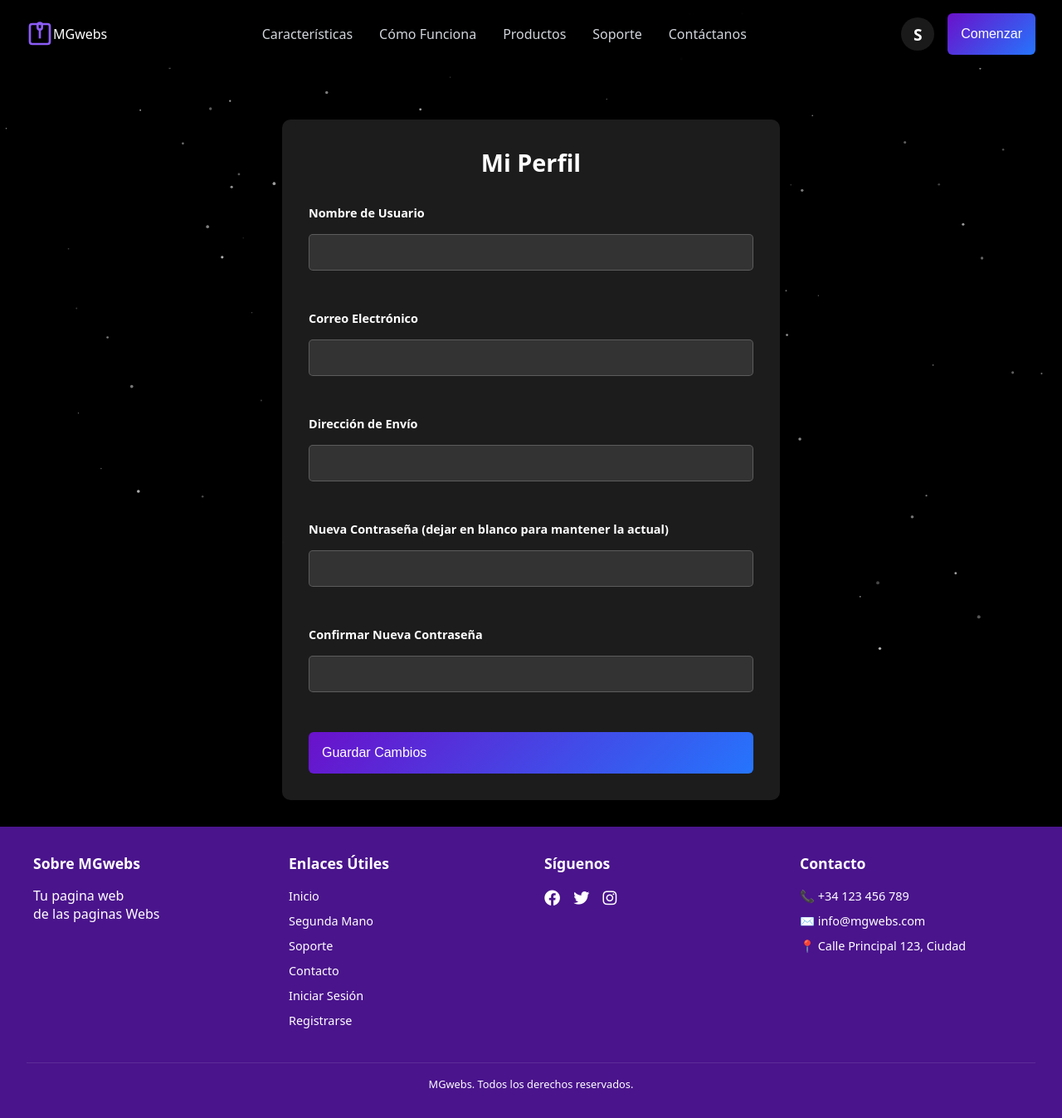
After one commit to Mureeee/MGwebs3, a PHP site: page /perfil.php in a window 1280 px wide. The commit adds this page. Shown: the whole page at 83% size. Run offline with PHP 8.4, Linux system fonts and the light colour scheme; the visitor is signed in with stand-in values (Sample User, id 1); data that the repository does not hold is empty.

Commit message:
perfil hecho

```diff
--- a/index.php
+++ b/index.php
@@ -47,7 +47,9 @@ $primeraLetra = $isLoggedIn ? strtoupper(substr($_SESSION['usuario_nombre'], 0,
                         <?php if (isset($_SESSION['usuario_rol']) && $_SESSION['usuario_rol'] === 'administrador'): ?>
                             <a href="admin_panel.php" class="dropdown-item">Panel Admin</a>
                         <?php endif; ?>
+                        <a href="perfil.php" class="dropdown-item">Perfil</a>
                         <a href="cerrar_sesion.php" class="dropdown-item">Cerrar Sesión</a>
+
                     </div>
                 </div>
 
--- /dev/null
+++ b/perfil.php
@@ -0,0 +1,411 @@
+<?php
+require_once 'config/database.php';
+session_start();
+
+// Verificar si el usuario está logueado
+if (!isset($_SESSION['usuario_id'])) {
+    header('Location: iniciar_sesion.html');
+    exit();
+}
+
+// Variables para el navbar
+$isLoggedIn = isset($_SESSION['usuario_id']);
+$primeraLetra = $isLoggedIn ? strtoupper(substr($_SESSION['usuario_nombre'], 0, 1)) : '';
+
+$mensaje = '';
+$error = '';
+
+// Procesar el formulario cuando se envía
+if ($_SERVER['REQUEST_METHOD'] === 'POST') {
+    $database = new Database();
+    $conn = $database->getConnection();
+
+    $usuario_id = $_SESSION['usuario_id'];
+    $nuevo_nombre = trim($_POST['nombre']);
+    $nuevo_email = trim($_POST['correo']);
+    $nueva_password = trim($_POST['nueva_password']);
+    $confirmar_password = trim($_POST['confirmar_password']);
+
+    // Verificar si el correo ya existe para otro usuario
+    if ($nuevo_email !== $_SESSION['usuario_correo']) {
+        $stmt = $conn->prepare("SELECT id_usuario FROM usuario WHERE correo = ? AND id_usuario != ?");
+        $stmt->execute([$nuevo_email, $usuario_id]);
+        if ($stmt->rowCount() > 0) {
+            $error = "El correo electrónico ya está en uso.";
+        }
+    }
+
+    if (empty($error)) {
+        try {
+            // Iniciar transacción
+            $conn->beginTransaction();
+
+            // Actualizar nombre y correo
+            $sql = "UPDATE usuario SET nombre = ?, correo = ? WHERE id_usuario = ?";
+            $stmt = $conn->prepare($sql);
+            $stmt->execute([$nuevo_nombre, $nuevo_email, $usuario_id]);
+
+            // Si se proporcionó una nueva contraseña
+            if (!empty($nueva_password)) {
+                if ($nueva_password === $confirmar_password) {
+                    $password_hash = password_hash($nueva_password, PASSWORD_DEFAULT);
+                    $sql = "UPDATE usuario SET contraseña = ? WHERE id_usuario = ?";
+                    $stmt = $conn->prepare($sql);
+                    $stmt->execute([$password_hash, $usuario_id]);
+                } else {
+                    throw new Exception("Las contraseñas no coinciden");
+                }
+            }
+
+            $conn->commit();
+
+            // Actualizar datos de sesión
+            $_SESSION['usuario_nombre'] = $nuevo_nombre;
+            $_SESSION['usuario_correo'] = $nuevo_email;
+
+            $mensaje = "Perfil actualizado correctamente";
+        } catch (Exception $e) {
+            $conn->rollBack();
+            $error = "Error al actualizar el perfil: " . $e->getMessage();
+        }
+    }
+}
+
+// Obtener datos actuales del usuario
+$database = new Database();
+$conn = $database->getConnection();
+$stmt = $conn->prepare("SELECT nombre, correo, direccion_envio FROM usuario WHERE id_usuario = ?");
+$stmt->execute([$_SESSION['usuario_id']]);
+$usuario = $stmt->fetch(PDO::FETCH_ASSOC);
+?>
+
+<!DOCTYPE html>
+<html lang="es">
+<head>
+    <meta charset="UTF-8">
+    <meta name="viewport" content="width=device-width, initial-scale=1.0">
+    <title>Mi Perfil - MGwebs</title>
+    <link rel="stylesheet" href="styles.css">
+    <link rel="stylesheet" href="https://cdnjs.cloudflare.com/ajax/libs/font-awesome/6.0.0/css/all.min.css">
+    <style>
+        .profile-container {
+            max-width: 600px;
+            margin: 8rem auto 2rem;
+            padding: 2rem;
+            background: rgba(30, 30, 30, 0.95);
+            backdrop-filter: blur(10px);
+            border-radius: 10px;
+            box-shadow: 0 8px 32px rgba(0, 0, 0, 0.3);
+            position: relative;
+            z-index: 1;
+        }
+
+        .particles-canvas {
+            position: fixed;
+            top: 0;
+            left: 0;
+            width: 100%;
+            height: 100%;
+            z-index: 0;
+            pointer-events: none;
+        }
+
+        main {
+            min-height: 100vh;
+            background-color: rgba(0, 0, 0, 0.96);
+            position: relative;
+            overflow: hidden;
+        }
+
+        .content-wrapper {
+            position: relative;
+            z-index: 1;
+            padding-top: 1rem;
+        }
+
+        .profile-form {
+            display: flex;
+            flex-direction: column;
+            gap: 1.5rem;
+        }
+
+        .form-group {
+            display: flex;
+            flex-direction: column;
+            gap: 0.5rem;
+        }
+
+        .form-group label {
+            font-weight: bold;
+            color: #fff;
+            font-size: 0.9rem;
+        }
+
+        .form-group input {
+            padding: 0.75rem;
+            border: 1px solid rgba(255, 255, 255, 0.2);
+            border-radius: 5px;
+            background: rgba(255, 255, 255, 0.1);
+            color: #fff;
+            font-size: 1rem;
+            transition: all 0.3s ease;
+        }
+
+        .form-group input:focus {
+            outline: none;
+            border-color: #6a11cb;
+            box-shadow: 0 0 0 2px rgba(106, 17, 203, 0.2);
+        }
+
+        .message {
+            padding: 1rem;
+            border-radius: 5px;
+            margin-bottom: 1rem;
+        }
+
+        .success {
+            background: rgba(0, 255, 0, 0.1);
+            color: #00ff00;
+        }
+
+        .error {
+            background: rgba(255, 0, 0, 0.1);
+            color: #ff0000;
+        }
+
+        h2 {
+            color: #fff;
+            margin-bottom: 2rem;
+            font-size: 1.8rem;
+            text-align: center;
+        }
+
+        .btn-primary {
+            background: linear-gradient(135deg, #6a11cb, #2575fc);
+            border: none;
+            padding: 1rem;
+            color: white;
+            font-weight: 500;
+            transition: transform 0.3s ease;
+        }
+
+        .btn-primary:hover {
+            transform: translateY(-2px);
+            box-shadow: 0 4px 12px rgba(106, 17, 203, 0.2);
+        }
+    </style>
+</head>
+<body>
+    <main>
+        <!-- Particles Canvas -->
+        <canvas id="sparkles" class="particles-canvas"></canvas>
+
+        <!-- Main Content -->
+        <div class="content-wrapper">
+            <!-- Navbar -->
+            <nav class="navbar slide-down">
+                <a href="index.php" class="logo">
+                    <svg class="bot-icon" viewBox="0 0 24 24" fill="none" stroke="currentColor" stroke-width="2">
+                        <path d="M12 2a2 2 0 0 1 2 2v2a2 2 0 0 1-2 2 2 2 0 0 1-2-2V4a2 2 0 0 1 2-2z"/>
+                        <path d="M12 8v8"/>
+                        <path d="M5 3a2 2 0 0 0-2 2v14a2 2 0 0 0 2 2h14a2 2 0 0 0 2-2V5a2 2 0 0 0-2-2H5z"/>
+                    </svg>
+                    <span>MGwebs</span>
+                </a>
+
+                <div class="nav-links">
+                    <a href="caracteristicas.html">Características</a>
+                    <a href="como_funciona.html">Cómo Funciona</a>
+                    <a href="productos.php">Productos</a>
+                    <a href="soporte.html">Soporte</a>
+                    <a href="contactanos.html">Contáctanos</a>
+                </div>
+
+                <div class="auth-buttons">
+                    <?php if ($isLoggedIn): ?>
+                        <div class="user-menu">
+                            <div class="user-avatar" title="<?php echo htmlspecialchars($_SESSION['usuario_nombre']); ?>">
+                                <?php echo $primeraLetra; ?>
+                            </div>
+                            <div class="dropdown-menu">
+                                <div class="dropdown-header">
+                                    <?php echo htmlspecialchars($_SESSION['usuario_nombre']); ?>
+                                </div>
+                                <?php if (isset($_SESSION['usuario_rol']) && $_SESSION['usuario_rol'] === 'administrador'): ?>
+                                    <a href="admin_panel.php" class="dropdown-item">Panel Admin</a>
+                                <?php endif; ?>
+                                <a href="perfil.php" class="dropdown-item">Perfil</a>
+                                <a href="cerrar_sesion.php" class="dropdown-item">Cerrar Sesión</a>
+                            </div>
+                        </div>
+                    <?php else: ?>
+                        <button class="btn btn-ghost" onclick="window.location.href='iniciar_sesion.html'">Iniciar Sesión</button>
+                        <button class="btn btn-ghost" onclick="window.location.href='registrarse.html'">Registrate</button>
+                    <?php endif; ?>
+                    <button class="btn btn-primary" onclick="window.location.href='crearpaginaperso.php'">Comenzar</button>
+                </div>
+
+                <button class="menu-button">
+                    <svg viewBox="0 0 24 24" fill="none" stroke="currentColor" stroke-width="2">
+                        <path d="M4 6h16M4 12h16m-16 6h16"/>
+                    </svg>
+                </button>
+            </nav>
+
+            <div class="profile-container">
+                <h2>Mi Perfil</h2>
+
+                <?php if (!empty($mensaje)): ?>
+                    <div class="message success"><?php echo htmlspecialchars($mensaje); ?></div>
+                <?php endif; ?>
+
+                <?php if (!empty($error)): ?>
+                    <div class="message error"><?php echo htmlspecialchars($error); ?></div>
+                <?php endif; ?>
+
+                <form class="profile-form" method="POST">
+                    <div class="form-group">
+                        <label for="nombre">Nombre de Usuario</label>
+                        <input type="text" id="nombre" name="nombre" value="<?php echo htmlspecialchars($usuario['nombre']); ?>" required>
+                    </div>
+
+                    <div class="form-group">
+                        <label for="correo">Correo Electrónico</label>
+                        <input type="email" id="correo" name="correo" value="<?php echo htmlspecialchars($usuario['correo']); ?>" required>
+                    </div>
+
+                    <div class="form-group">
+                        <label for="direccion_envio">Dirección de Envío</label>
+                        <input type="text" id="direccion_envio" name="direccion_envio" value="<?php echo htmlspecialchars($usuario['direccion_envio']); ?>">
+                    </div>
+
+                    <div class="form-group">
+                        <label for="nueva_password">Nueva Contraseña (dejar en blanco para mantener la actual)</label>
+                        <input type="password" id="nueva_password" name="nueva_password">
+                    </div>
+
+                    <div class="form-group">
+                        <label for="confirmar_password">Confirmar Nueva Contraseña</label>
+                        <input type="password" id="confirmar_password" name="confirmar_password">
+                    </div>
+
+                    <button type="submit" class="btn btn-primary">Guardar Cambios</button>
+                </form>
+            </div>
+        </div>
+    </main>
+
+    <!-- Footer -->
+    <footer class="footer">
+        <div class="footer-content">
+            <div class="footer-section">
+                <h3>Sobre MGwebs</h3>
+                <p>Tu pagina web <br>de las paginas Webs</p>
+            </div>
+
+            <div class="footer-section">
+                <h3>Enlaces Útiles</h3>
+                <ul class="footer-links">
+                    <li><a href="index.html">Inicio</a></li>
+                    <li><a href="segunda_mano.php">Segunda Mano</a></li>
+                    <li><a href="soporte.html">Soporte</a></li>
+                    <li><a href="contacto.html">Contacto</a></li>
+                    <li><a href="iniciar_sesion.html">Iniciar Sesión</a></li>
+                    <li><a href="registrarse.html">Registrarse</a></li>
+                </ul>
+            </div>
+
+            <div class="footer-section">
+                <h3>Síguenos</h3>
+                <div class="social-links">
+                    <a href="#"><i class="fab fa-facebook"></i></a>
+                    <a href="#"><i class="fab fa-twitter"></i></a>
+                    <a href="#"><i class="fab fa-instagram"></i></a>
+                </div>
+            </div>
+
+            <div class="footer-section">
+                <h3>Contacto</h3>
+                <ul class="footer-links">
+                    <li><span>📞 +34 123 456 789</span></li>
+                    <li><span>✉️ info@mgwebs.com</span></li>
+                    <li><span>📍 Calle Principal 123, Ciudad</span></li>
+                </ul>
+            </div>
+        </div>
+
+        <div class="footer-bottom">
+            <p> MGwebs. Todos los derechos reservados.</p>
+        </div>
+    </footer>
+
+    <script src="js/particles.js"></script>
+    <script src="js/menu.js"></script>
+
+    <!-- Código de las partículas -->
+    <script>
+        // Código de las partículas
+        const canvas = document.getElementById('sparkles');
+        const ctx = canvas.getContext('2d');
+        let particles = [];
+
+        function resizeCanvas() {
+            canvas.width = window.innerWidth;
+            canvas.height = window.innerHeight;
+        }
+
+        class Particle {
+            constructor() {
+                this.reset();
+            }
+
+            reset() {
+                this.x = Math.random() * canvas.width;
+                this.y = Math.random() * canvas.height;
+                this.vx = (Math.random() - 0.5) * 0.5;
+                this.vy = (Math.random() - 0.5) * 0.5;
+                this.alpha = Math.random() * 0.5 + 0.2;
+                this.size = Math.random() * 1.5 + 0.5;
+            }
+
+            update() {
+                this.x += this.vx;
+                this.y += this.vy;
+
+                if (this.x < 0 || this.x > canvas.width ||
+                    this.y < 0 || this.y > canvas.height) {
+                    this.reset();
+                }
+            }
+
+            draw() {
+                ctx.beginPath();
+                ctx.arc(this.x, this.y, this.size, 0, Math.PI * 2);
+                ctx.fillStyle = `rgba(255, 255, 255, ${this.alpha})`;
+                ctx.fill();
+            }
+        }
+
+        function initParticles() {
+            particles = [];
+            for (let i = 0; i < 100; i++) {
+                particles.push(new Particle());
+            }
+        }
+
+        function animate() {
+            ctx.clearRect(0, 0, canvas.width, canvas.height);
+            particles.forEach(particle => {
+                particle.update();
+                particle.draw();
+            });
+            requestAnimationFrame(animate);
+        }
+
+        window.addEventListener('resize', resizeCanvas);
+        resizeCanvas();
+        initParticles();
+        animate();
+    </script>
+</body>
+</html>
--- a/productos.php
+++ b/productos.php
@@ -94,6 +94,7 @@ class Producto {
                                 <?php if (isset($_SESSION['usuario_rol']) && $_SESSION['usuario_rol'] === 'administrador'): ?>
                                     <a href="admin_panel.php" class="dropdown-item">Panel Admin</a>
                                 <?php endif; ?>
+                                <a href="perfil.php" class="dropdown-item">Perfil</a>
                                 <a href="cerrar_sesion.php" class="dropdown-item">Cerrar Sesión</a>
                             </div>
                         </div>
--- a/styles.css
+++ b/styles.css
@@ -795,29 +795,38 @@ main {
 /* Estilos para el menú de usuario */
 .user-menu {
     position: relative;
+    display: inline-block;
+}
+
+.user-avatar {
+    width: 40px;
+    height: 40px;
+    border-radius: 50%;
+    background: rgba(255, 255, 255, 0.1);
+    display: flex;
+    align-items: center;
+    justify-content: center;
+    cursor: pointer;
+    font-weight: bold;
+    color: white;
 }
 
 .dropdown-menu {
+    display: none;
     position: absolute;
-    top: 120%;
     right: 0;
-    background: rgba(0, 0, 0, 0.9);
+    top: 100%;
+    background: rgba(30, 30, 30, 0.95);
     backdrop-filter: blur(10px);
-    border: 1px solid rgba(255, 255, 255, 0.1);
+    min-width: 200px;
     border-radius: 8px;
-    min-width: 200px;
-    opacity: 0;
-    visibility: hidden;
-    transform: translateY(-10px);
-    transition: all 0.3s ease;
-    box-shadow: 0 4px 12px rgba(0, 0, 0, 0.5);
+    box-shadow: 0 4px 6px rgba(0, 0, 0, 0.1);
     z-index: 1000;
+    margin-top: 8px;
 }
 
 .user-menu:hover .dropdown-menu {
-    opacity: 1;
-    visibility: visible;
-    transform: translateY(0);
+    display: block;
 }
 
 .dropdown-header {
@@ -825,40 +834,29 @@ main {
     border-bottom: 1px solid rgba(255, 255, 255, 0.1);
     color: white;
     font-weight: bold;
-    font-size: 0.9rem;
 }
 
 .dropdown-item {
     display: block;
     padding: 12px 16px;
-    color: rgba(255, 255, 255, 0.8);
+    color: white;
     text-decoration: none;
-    transition: all 0.2s ease;
-    font-size: 0.9rem;
+    transition: background-color 0.3s;
 }
 
 .dropdown-item:hover {
     background: rgba(255, 255, 255, 0.1);
-    color: white;
 }
 
-/* Ajuste para el avatar */
-.user-avatar {
-    cursor: pointer;
-}
-
-/* Flecha indicadora */
+/* Añadir una flecha al menú desplegable */
 .dropdown-menu::before {
     content: '';
     position: absolute;
-    top: -5px;
-    right: 20px;
-    width: 10px;
-    height: 10px;
-    background: rgba(0, 0, 0, 0.9);
-    transform: rotate(45deg);
-    border-left: 1px solid rgba(255, 255, 255, 0.1);
-    border-top: 1px solid rgba(255, 255, 255, 0.1);
+    top: -8px;
+    right: 16px;
+    border-left: 8px solid transparent;
+    border-right: 8px solid transparent;
+    border-bottom: 8px solid rgba(30, 30, 30, 0.95);
 }
 
 .cart-icon {
```
Also changed, not shown: database.sql (added, +9 -0 lines).
